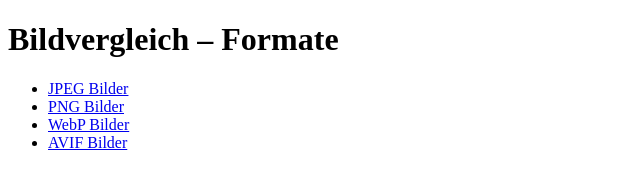
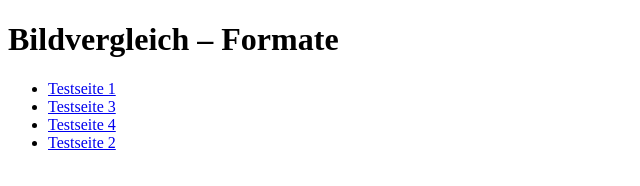
Before and after one commit to Ornella09/bachelorarbeit-bildformate, a plain HTML site: page index.html in a window 1280 px wide. Shown: the whole page, without its empty margins (0-640 px from the left). Drawn offline with Linux system fonts and the light colour scheme.

Commit message:
Update index.html

```diff
--- a/index.html
+++ b/index.html
@@ -4,10 +4,10 @@
 <body>
   <h1>Bildvergleich – Formate</h1>
   <ul>
-    <li><a href="bilder-jpg.html">JPEG Bilder</a></li>
-    <li><a href="bilder-png.html">PNG Bilder</a></li>
-    <li><a href="bilder-webp.html">WebP Bilder</a></li>
-    <li><a href="bilder-avif.html">AVIF Bilder</a></li>
+    <li><a href="Testseite 1.html">Testseite 1</a></li>
+    <li><a href="Testseite 3.html">Testseite 3</a></li>
+    <li><a href="Testseite 4.html">Testseite 4</a></li>
+    <li><a href="Testseite 2.html">Testseite 2</a></li>
   </ul>
 </body>
 </html>
```
